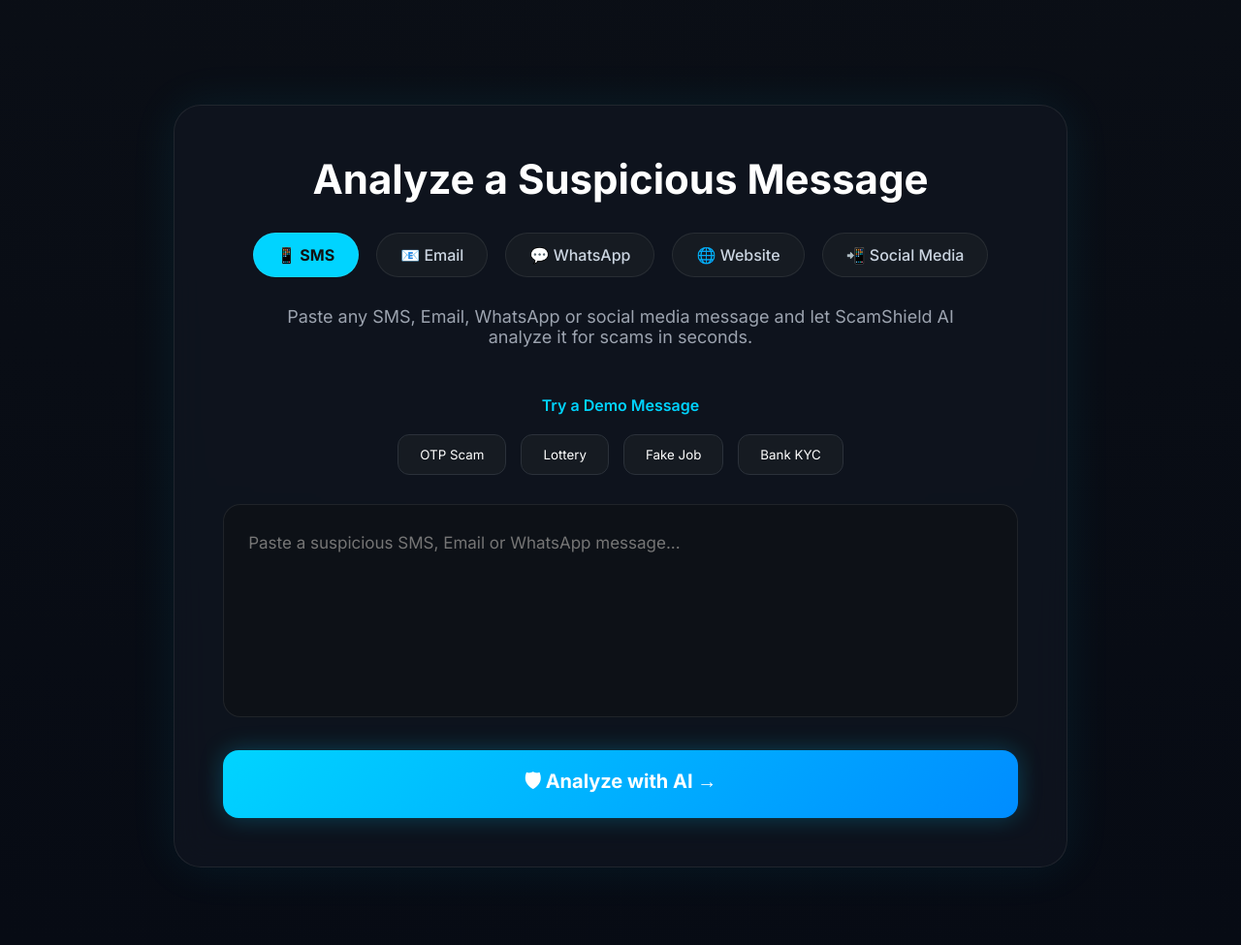
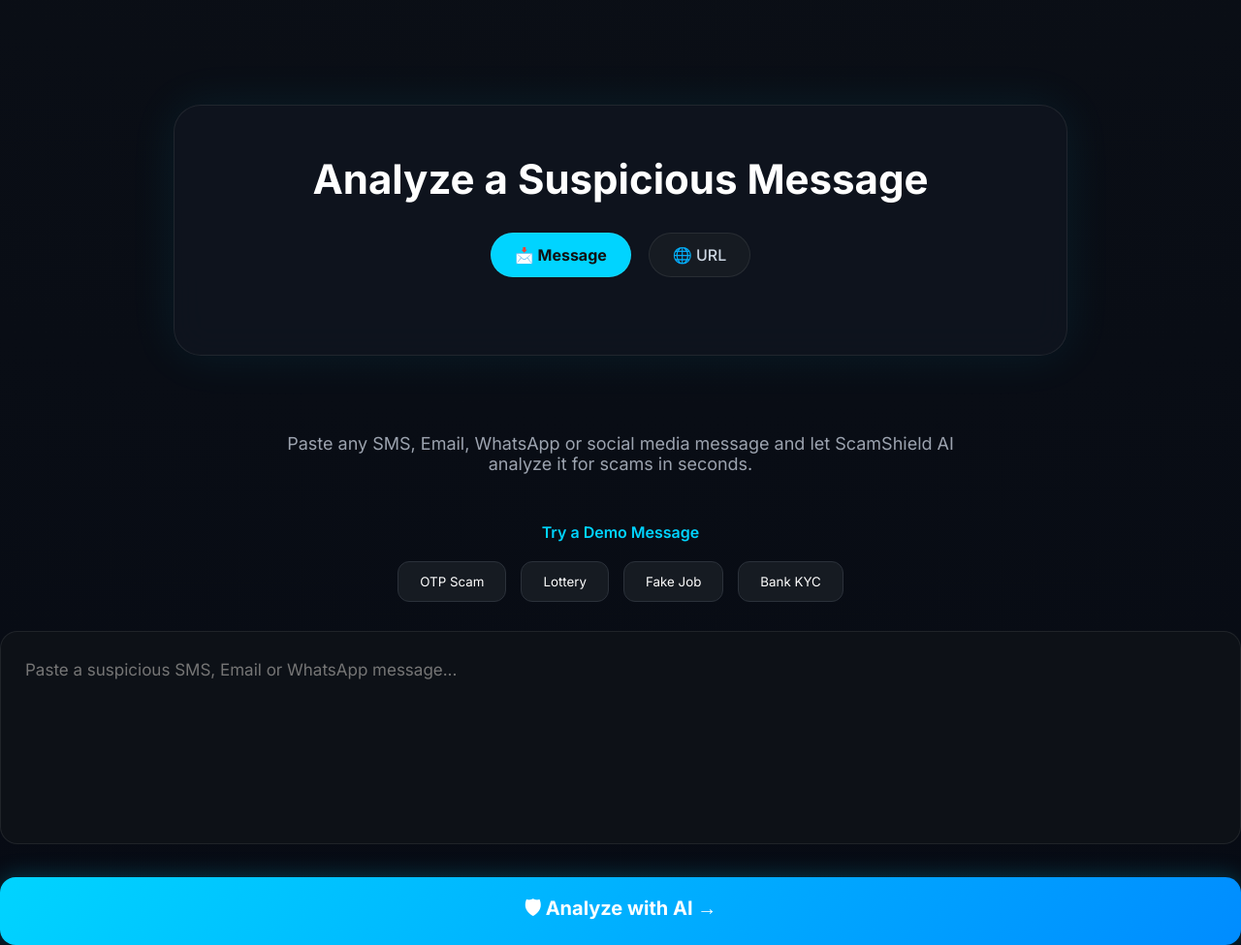
Before and after one commit to student-mitali/ScamShield-AI, a Flask app: page / in a window 1280 px wide. Shown: the part 2040-3015 px from the top of the page at 97% size. Run offline with Flask 3, Linux system fonts and the light colour scheme.

Commit message:
Added URL scanner support

```diff
--- a/app.py
+++ b/app.py
@@ -1,12 +1,16 @@
-from flask import Flask, render_template, request
+from flask import Flask, render_template, request, send_file
 from handler import process_message, process_url
 
 app = Flask(__name__)
 
 history = []
+latest_result = None
+
 
 @app.route("/", methods=["GET", "POST"])
 def home():
+
+    global latest_result
 
     result = None
 
@@ -17,21 +21,24 @@
         if mode == "url":
 
             url = request.form["message"]
-
             result = process_url(url)
 
         else:
 
             message = request.form["message"]
-
             result = process_message(message)
 
+        # Save latest report
+        latest_result = result
+
+        # Save history
         history.insert(0, {
             "type": result["type"],
             "risk": result["risk"],
             "score": result["score"]
         })
 
+        # Keep only last 5 scans
         if len(history) > 5:
             history.pop()
 
--- a/templates/index.html
+++ b/templates/index.html
@@ -242,25 +242,15 @@
 </h2>
 <div class="message-types">
 
-    <div class="type active" onclick="selectType(this)">
-        📱 SMS
+    <div class="type active" onclick="selectMode(this,'message')">
+        📩 Message
     </div>
 
-    <div class="type" onclick="selectType(this)">
-        📧 Email
+    <div class="type" onclick="selectMode(this,'url')">
+        🌐 URL
     </div>
 
-    <div class="type" onclick="selectType(this)">
-        💬 WhatsApp
-    </div>
-
-    <div class="type" onclick="selectType(this)">
-        🌐 Website
-    </div>
-
-    <div class="type" onclick="selectType(this)">
-        📲 Social Media
-    </div>
+</div>
 
 </div>
 
@@ -296,6 +286,7 @@
 </div>
 
   <form method="POST">
+    <input type="hidden" id="mode" name="mode" value="message">
 
     <textarea
         id="message"
@@ -476,13 +467,27 @@
 
 }
 
-function selectType(selected){
+function selectMode(selected, mode){
 
     document.querySelectorAll(".type").forEach(btn=>{
         btn.classList.remove("active");
     });
 
     selected.classList.add("active");
+
+    document.getElementById("mode").value = mode;
+
+    const textarea = document.getElementById("message");
+
+    if(mode==="url"){
+
+        textarea.placeholder = "Paste a suspicious URL...";
+
+    }else{
+
+        textarea.placeholder = "Paste a suspicious SMS, Email or WhatsApp message...";
+
+    }
 
 }
 
```
Also changed, not shown: pdf_generator.py (added, +39 -0 lines), services/url_analyzer.py (+12 -9 lines).
